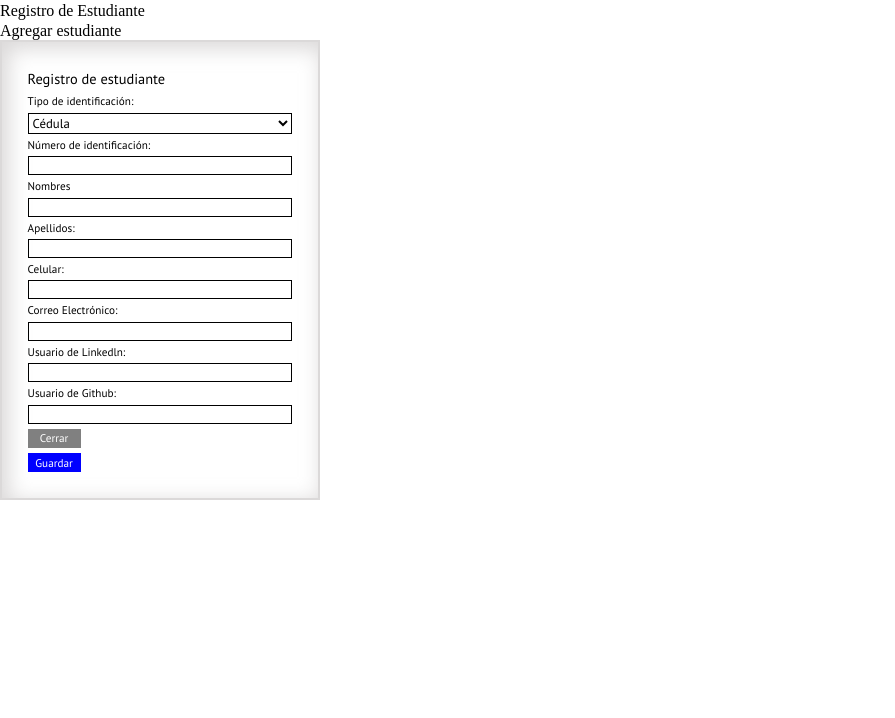
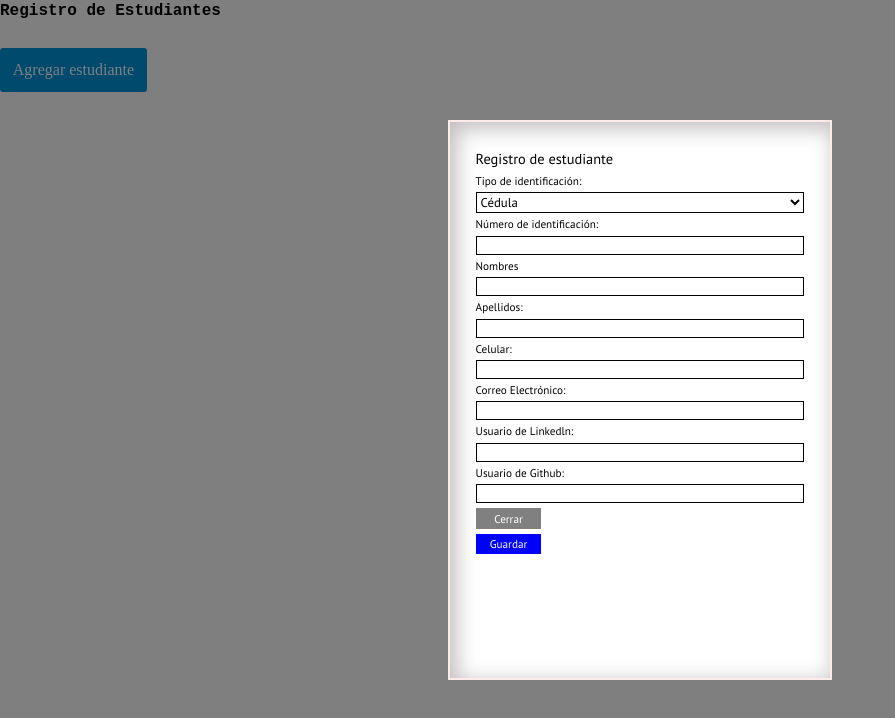
Before and after one commit to StevenReyHerrera/Taller2, a website with bundled scripts: page pages/index.html in a window 1280 px wide. Both pictures are taken after a click on the button "Agregar estudiante". Shown: the whole page, without its empty margins (0-895 px from the left). Built offline with nearby package versions, Linux system fonts and the light colour scheme; a web font is replaced by a local one.

Commit message:
Se agrega funcionalidad para abrir y cerrar formulario hacinedo uso de modal

```diff
--- a/pages/index.html
+++ b/pages/index.html
@@ -8,9 +8,12 @@
     <link rel='stylesheet' type='text/css' media='screen' href='../src/css/style.css'>
 </head>
 <body>
-    <h1 class="titulo">Registro de Estudiante</h1>
+
+    <h1 class="titulo">Registro de Estudiantes</h1>
     <button class="button-addEstudiante">Agregar estudiante</button>
-    <form class="form"  onsubmit="guardar(event)">
+    <div class="modal">
+
+    <form class="form">
         <h1 class="form__h1">Registro de estudiante</h1>
         <label class="form__label">Tipo de identificación:</label>
         <select class="form__select">
@@ -32,11 +35,12 @@
         <input class="form__input-text" type="text">
         <label class="form__label">Usuario de Github:</label>
         <input class="form__input-text" type="text">
-        <button class="form__button">Cerrar</button>
+        <input type="button" class="form__button-cerrar" value="Cerrar"></button>
         <input  class="form__input-submit" type="submit" value="Guardar">
     </form>
 
-    <!-- <script src='main.js'></script> -->
+    </div>
+    <script src='../dist/index.js'></script>
 
 </body>
 </html>
--- a/src/css/scss/style.scss
+++ b/src/css/scss/style.scss
@@ -2,14 +2,52 @@
 @import url('https://fonts.googleapis.com/css2?family=PT+Sans&display=swap');
 $font-form: 'PT Sans', sans-serif;
 
+@import url('https://fonts.googleapis.com/css2?family=Chivo+Mono&display=swap');
+$font-index: 'Chivo Mono', monospace;
+//style index
+.titulo{
+font-family: $font-index;
+font-weight: bold;
+}
+.button-addEstudiante{
+    background-color:#0095dd;
+    color: white;
+    padding: 1%;
+    margin-top: 2%;
+    border-radius: 0.2rem;
+}
+
+
+// style modal
+.modal {
+    position: fixed;
+    top: 0;
+    left: 0;
+    width: 100%;
+    height: 100%;
+    background-color: rgba(0, 0, 0, 0.5);
+    display: none;
+    transition: opacity 0.3s ease-in-out;
+  }
+
+  // style form
 .form{
-    width: 25%;
-    display: flex;
+    height: 70%;
+    background-color: #fff;
+    position: absolute;
+    top: 50%;
+    left: 50%;
+    width: 30%;
+    transform: translate(-50%,-50%);
+    display: none;
     flex-direction: column;
     font-family: $font-form;
     padding: 2%;
-    border: 2px solid rgb(184, 179, 179,50%);
-    box-shadow: 5px 5px 20px 2px rgb(184, 179, 179,50%) inset;
+    border: 2px solid rgba(255, 232, 232, 0.904);
+    box-shadow: 5px 5px 20px 2px rgba(134, 128, 128, 0.5) inset;
+    animation: fadeIn 0.5s;
+    transform-origin: center center;
+
     &__h1{
         font-size: 0.9rem;
     }
@@ -19,19 +57,12 @@ $font-form: 'PT Sans', sans-serif;
     &__select{
         border: 1px solid black;
         font-size: 0.8rem;
-        &_s_option{
-
-        }
     }
     &__input-text{
         border: 1px solid rgb(0, 0, 0);
         font-size: 0.8rem;
-        &:hover{
-            background-color: rgb(184, 179, 179,50%);
-            cursor: pointer;
-        }
     }
-    &__button{
+    &__button-cerrar{
         border:none;
         background-color: grey;
         margin-top: 5px;
@@ -52,3 +83,18 @@ $font-form: 'PT Sans', sans-serif;
     }
 
 }
+
+.closing {
+    animation-name: closeEffect;
+  }
+
+  @keyframes closeEffect {
+    from { transform: translate(-50%, -50%) scale(1); }
+    to { transform: translate(-50%, -100%) scale(0); }
+  }
+
+
+@keyframes fadeIn {
+    from { opacity: 0; }
+    to { opacity: 1; }
+  }
--- a/src/index.ts
+++ b/src/index.ts
@@ -0,0 +1,17 @@
+const buttonAdd=document.querySelector('.button-addEstudiante') as HTMLButtonElement;
+const form= document.querySelector('.form') as HTMLFormElement;
+const buttonClose=document.querySelector('.form__button-cerrar') as HTMLButtonElement;
+const modal = document.querySelector('.modal') as HTMLDivElement;
+buttonAdd.onclick=()=>{
+    form.style.display='flex';
+    modal.style.display = 'flex';
+}
+
+buttonClose.onclick = () => {
+    form.classList.add('closing'); // Agregar clase closing
+    setTimeout(() => {
+      form.style.display = 'none'; // Ocultar formulario después de 0.5 segundos
+      modal.style.display = 'none';
+      form.classList.remove('closing'); // Eliminar clase closing
+    }, 300);
+  };
```
Also changed, not shown: dist/index.js (added), src/css/style.css, 1 other file.
